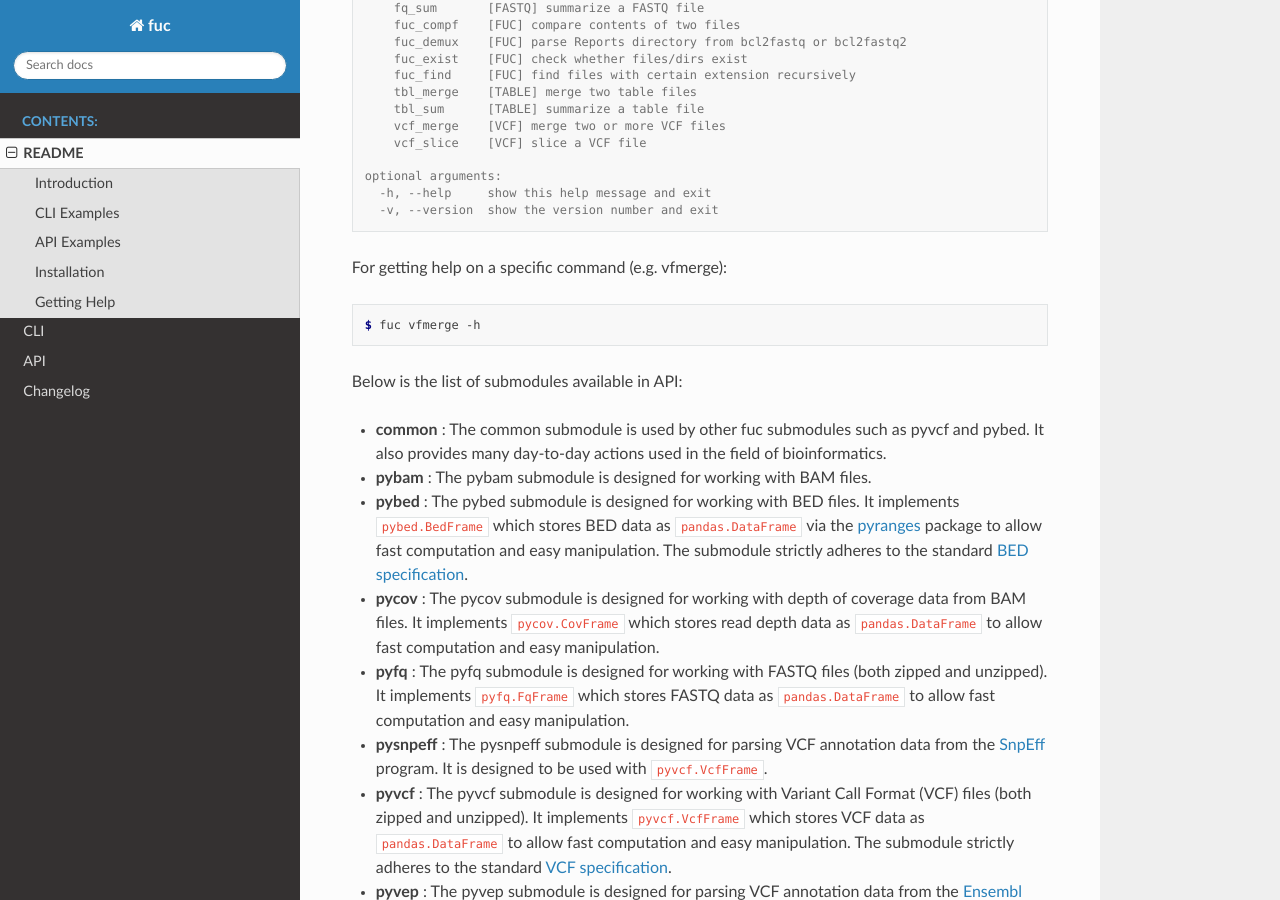
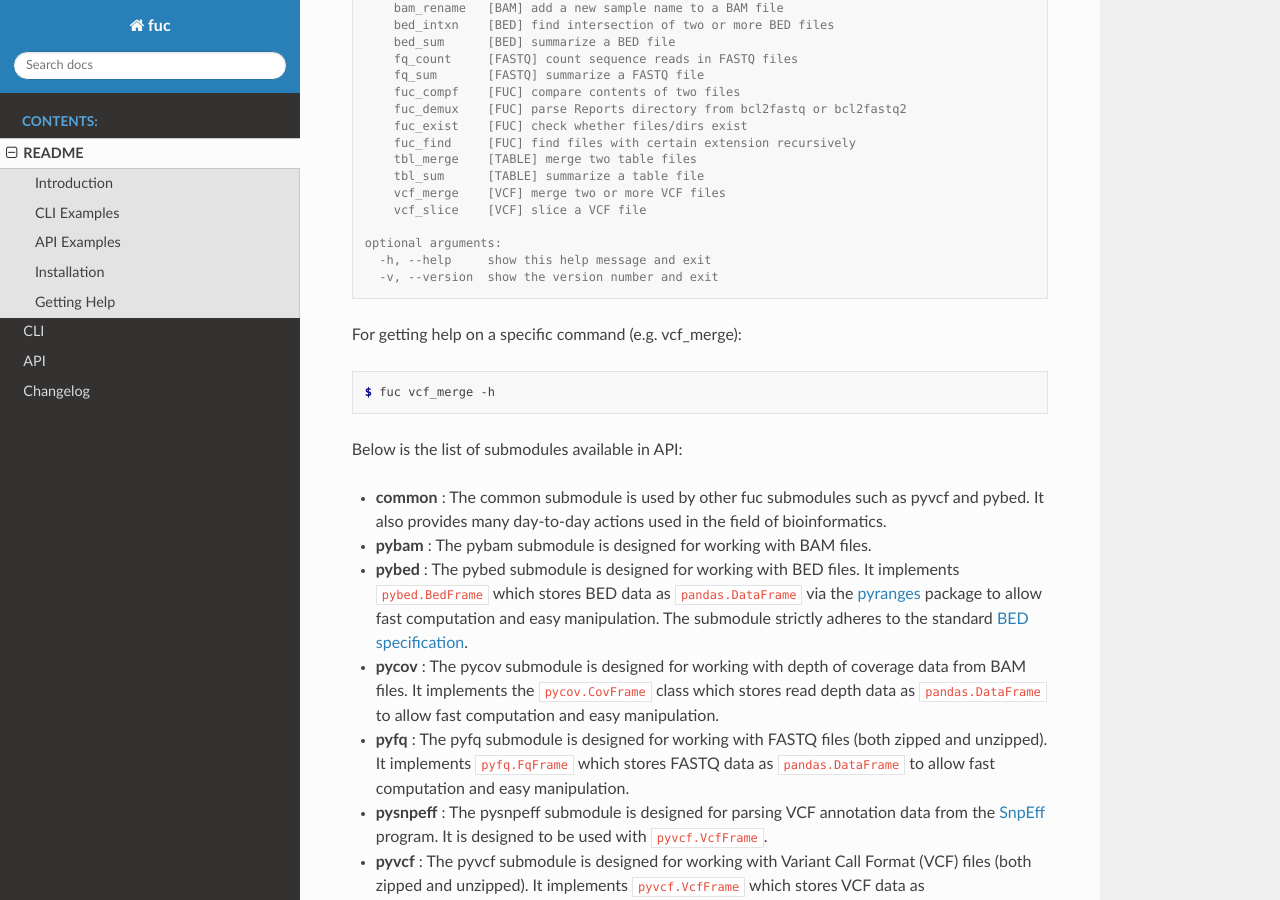
Before and after one commit to sbslee/fuc, a Sphinx documentation site: the page built from docs/readme.rst, in a window 1280 px wide and 900 px high, scrolled down 3091 px. Built offline with Sphinx 7.4.7 and the Read the Docs theme 2.0.0, drawn with Linux system fonts in a browser that asks for light colours; some of the changed text lies outside the part shown.

```diff
--- a/CHANGELOG.rst
+++ b/CHANGELOG.rst
@@ -6,7 +6,7 @@ Changelog
 
 * Add ``pysam`` package as dependency for working with BAM files.
 * Add new submodules ``pybam`` and ``pycov``.
-* Rename the commands.
+* Rename the commands (e.g. ``vfmerge`` to ``vcf_merge``).
 * Add ``bam_head`` and ``bam_rename`` commands.
 
 0.7.0 (2021-05-23)
--- a/README.rst
+++ b/README.rst
@@ -59,37 +59,37 @@ To find intersection between BED files:
 
 .. code-block:: console
 
-   $ fuc bfintxn 1.bed 2.bed 3.bed > intersect.bed
+   $ fuc bed_intxn 1.bed 2.bed 3.bed > intersect.bed
 
 To merge two tab-delimited files:
 
 .. code-block:: console
 
-   $ fuc dfmerge left.txt right.txt > merged.txt
+   $ fuc tbl_merge left.txt right.txt > merged.txt
 
 To check whether a file exists in the operating system:
 
 .. code-block:: console
 
-   $ fuc fucexist example.txt
+   $ fuc fuc_exist example.txt
 
 To find all VCF files within the current directory recursively:
 
 .. code-block:: console
 
-   $ fuc fucfind . vcf
+   $ fuc fuc_find . vcf
 
 To count sequence reads in a FASTQ file:
 
 .. code-block:: console
 
-   $ fuc qfcount example.fastq
+   $ fuc fq_count example.fastq
 
 To merge VCF files:
 
 .. code-block:: console
 
-   $ fuc vfmerge 1.vcf 2.vcf 3.vcf > merged.vcf
+   $ fuc vcf_merge 1.vcf 2.vcf 3.vcf > merged.vcf
 
 API Examples
 ============
@@ -98,19 +98,19 @@ To filter a VCF file based on a BED file:
 
 .. code:: python3
 
-   from fuc import pyvcf
-   vf = pyvcf.read_file('original.vcf')
-   filtered_vf = vf.filter_bed('targets.bed')
-   filtered_vf.to_file('filtered.vcf')
+   >>> from fuc import pyvcf
+   >>> vf = pyvcf.read_file('original.vcf')
+   >>> filtered_vf = vf.filter_bed('targets.bed')
+   >>> filtered_vf.to_file('filtered.vcf')
 
 To remove indels from a VCF file:
 
 .. code:: python3
 
-   from fuc import pyvcf
-   vf = pyvcf.read_file('with_indels.vcf')
-   filtered_vf = vf.filter_indel()
-   filtered_vf.to_file('no_indels.vcf')
+   >>> from fuc import pyvcf
+   >>> vf = pyvcf.read_file('with_indels.vcf')
+   >>> filtered_vf = vf.filter_indel()
+   >>> filtered_vf.to_file('no_indels.vcf')
 
 Installation
 ============
@@ -179,18 +183,18 @@ For getting help on CLI:
      -h, --help     show this help message and exit
      -v, --version  show the version number and exit
 
-For getting help on a specific command (e.g. vfmerge):
+For getting help on a specific command (e.g. vcf_merge):
 
 .. code-block:: console
 
-   $ fuc vfmerge -h
+   $ fuc vcf_merge -h
 
 Below is the list of submodules available in API:
 
 - **common** : The common submodule is used by other fuc submodules such as pyvcf and pybed. It also provides many day-to-day actions used in the field of bioinformatics.
 - **pybam** : The pybam submodule is designed for working with BAM files.
 - **pybed** : The pybed submodule is designed for working with BED files. It implements ``pybed.BedFrame`` which stores BED data as ``pandas.DataFrame`` via the `pyranges <https://github.com/biocore-ntnu/pyranges>`_ package to allow fast computation and easy manipulation. The submodule strictly adheres to the standard `BED specification <https://genome.ucsc.edu/FAQ/FAQformat.html>`_.
-- **pycov** : The pycov submodule is designed for working with depth of coverage data from BAM files. It implements ``pycov.CovFrame`` which stores read depth data as ``pandas.DataFrame`` to allow fast computation and easy manipulation.
+- **pycov** : The pycov submodule is designed for working with depth of coverage data from BAM files. It implements the ``pycov.CovFrame`` class which stores read depth data as ``pandas.DataFrame`` to allow fast computation and easy manipulation.
 - **pyfq** : The pyfq submodule is designed for working with FASTQ files (both zipped and unzipped). It implements ``pyfq.FqFrame`` which stores FASTQ data as ``pandas.DataFrame`` to allow fast computation and easy manipulation.
 - **pysnpeff** : The pysnpeff submodule is designed for parsing VCF annotation data from the `SnpEff <https://pcingola.github.io/SnpEff/>`_ program. It is designed to be used with ``pyvcf.VcfFrame``.
 - **pyvcf** : The pyvcf submodule is designed for working with Variant Call Format (VCF) files (both zipped and unzipped). It implements ``pyvcf.VcfFrame`` which stores VCF data as ``pandas.DataFrame`` to allow fast computation and easy manipulation. The submodule strictly adheres to the standard `VCF specification <https://samtools.github.io/hts-specs/VCFv4.3.pdf>`_.
--- a/docs/api.rst
+++ b/docs/api.rst
@@ -14,7 +14,7 @@ Below is the list of submodules available in API:
 - **common** : The common submodule is used by other fuc submodules such as pyvcf and pybed. It also provides many day-to-day actions used in the field of bioinformatics.
 - **pybam** : The pybam submodule is designed for working with BAM files.
 - **pybed** : The pybed submodule is designed for working with BED files. It implements ``pybed.BedFrame`` which stores BED data as ``pandas.DataFrame`` via the `pyranges <https://github.com/biocore-ntnu/pyranges>`_ package to allow fast computation and easy manipulation. The submodule strictly adheres to the standard `BED specification <https://genome.ucsc.edu/FAQ/FAQformat.html>`_.
-- **pycov** : The pycov submodule is designed for working with depth of coverage data from BAM files. It implements ``pycov.CovFrame`` which stores read depth data as ``pandas.DataFrame`` to allow fast computation and easy manipulation.
+- **pycov** : The pycov submodule is designed for working with depth of coverage data from BAM files. It implements the ``pycov.CovFrame`` class which stores read depth data as ``pandas.DataFrame`` to allow fast computation and easy manipulation.
 - **pyfq** : The pyfq submodule is designed for working with FASTQ files (both zipped and unzipped). It implements ``pyfq.FqFrame`` which stores FASTQ data as ``pandas.DataFrame`` to allow fast computation and easy manipulation.
 - **pysnpeff** : The pysnpeff submodule is designed for parsing VCF annotation data from the `SnpEff <https://pcingola.github.io/SnpEff/>`_ program. It is designed to be used with ``pyvcf.VcfFrame``.
 - **pyvcf** : The pyvcf submodule is designed for working with Variant Call Format (VCF) files (both zipped and unzipped). It implements ``pyvcf.VcfFrame`` which stores VCF data as ``pandas.DataFrame`` to allow fast computation and easy manipulation. The submodule strictly adheres to the standard `VCF specification <https://samtools.github.io/hts-specs/VCFv4.3.pdf>`_.
--- a/docs/cli.rst
+++ b/docs/cli.rst
@@ -37,11 +37,11 @@ For getting help on CLI:
      -h, --help     show this help message and exit
      -v, --version  show the version number and exit
 
-For getting help on a specific command (e.g. vfmerge):
+For getting help on a specific command (e.g. vcf_merge):
 
 .. code-block:: console
 
-   $ fuc vfmerge -h
+   $ fuc vcf_merge -h
 
 bam_head
 ========
--- a/docs/create.py
+++ b/docs/create.py
@@ -87,37 +87,37 @@ To find intersection between BED files:
 
 .. code-block:: console
 
-   $ fuc bfintxn 1.bed 2.bed 3.bed > intersect.bed
+   $ fuc bed_intxn 1.bed 2.bed 3.bed > intersect.bed
 
 To merge two tab-delimited files:
 
 .. code-block:: console
 
-   $ fuc dfmerge left.txt right.txt > merged.txt
+   $ fuc tbl_merge left.txt right.txt > merged.txt
 
 To check whether a file exists in the operating system:
 
 .. code-block:: console
 
-   $ fuc fucexist example.txt
+   $ fuc fuc_exist example.txt
 
 To find all VCF files within the current directory recursively:
 
 .. code-block:: console
 
-   $ fuc fucfind . vcf
+   $ fuc fuc_find . vcf
 
 To count sequence reads in a FASTQ file:
 
 .. code-block:: console
 
-   $ fuc qfcount example.fastq
+   $ fuc fq_count example.fastq
 
 To merge VCF files:
 
 .. code-block:: console
 
-   $ fuc vfmerge 1.vcf 2.vcf 3.vcf > merged.vcf
+   $ fuc vcf_merge 1.vcf 2.vcf 3.vcf > merged.vcf
 
 API Examples
 ============
@@ -126,19 +126,19 @@ To filter a VCF file based on a BED file:
 
 .. code:: python3
 
-   from fuc import pyvcf
-   vf = pyvcf.read_file('original.vcf')
-   filtered_vf = vf.filter_bed('targets.bed')
-   filtered_vf.to_file('filtered.vcf')
+   >>> from fuc import pyvcf
+   >>> vf = pyvcf.read_file('original.vcf')
+   >>> filtered_vf = vf.filter_bed('targets.bed')
+   >>> filtered_vf.to_file('filtered.vcf')
 
 To remove indels from a VCF file:
 
 .. code:: python3
 
-   from fuc import pyvcf
-   vf = pyvcf.read_file('with_indels.vcf')
-   filtered_vf = vf.filter_indel()
-   filtered_vf.to_file('no_indels.vcf')
+   >>> from fuc import pyvcf
+   >>> vf = pyvcf.read_file('with_indels.vcf')
+   >>> filtered_vf = vf.filter_indel()
+   >>> filtered_vf.to_file('no_indels.vcf')
 
 Installation
 ============
@@ -148,9 +148,13 @@ The following packages are required to run fuc:
 .. parsed-literal::
 
    biopython
+   lxml
+   matplotlib
    numpy
    pandas
    pyranges
+   pysam
+   seaborn
 
 There are various ways you can install fuc. The recommended way is via conda:
 
@@ -186,11 +190,11 @@ For getting help on CLI:
    $ fuc -h
 {fuc_help}
 
-For getting help on a specific command (e.g. vfmerge):
+For getting help on a specific command (e.g. vcf_merge):
 
 .. code-block:: console
 
-   $ fuc vfmerge -h
+   $ fuc vcf_merge -h
 
 Below is the list of submodules available in API:
 
@@ -228,11 +232,11 @@ For getting help on CLI:
    $ fuc -h
 {fuc_help}
 
-For getting help on a specific command (e.g. vfmerge):
+For getting help on a specific command (e.g. vcf_merge):
 
 .. code-block:: console
 
-   $ fuc vfmerge -h
+   $ fuc vcf_merge -h
 
 """.format(**d)
 
```
Also changed, not shown: other parts of README.rst (+4 -0 lines), 2 other files.
